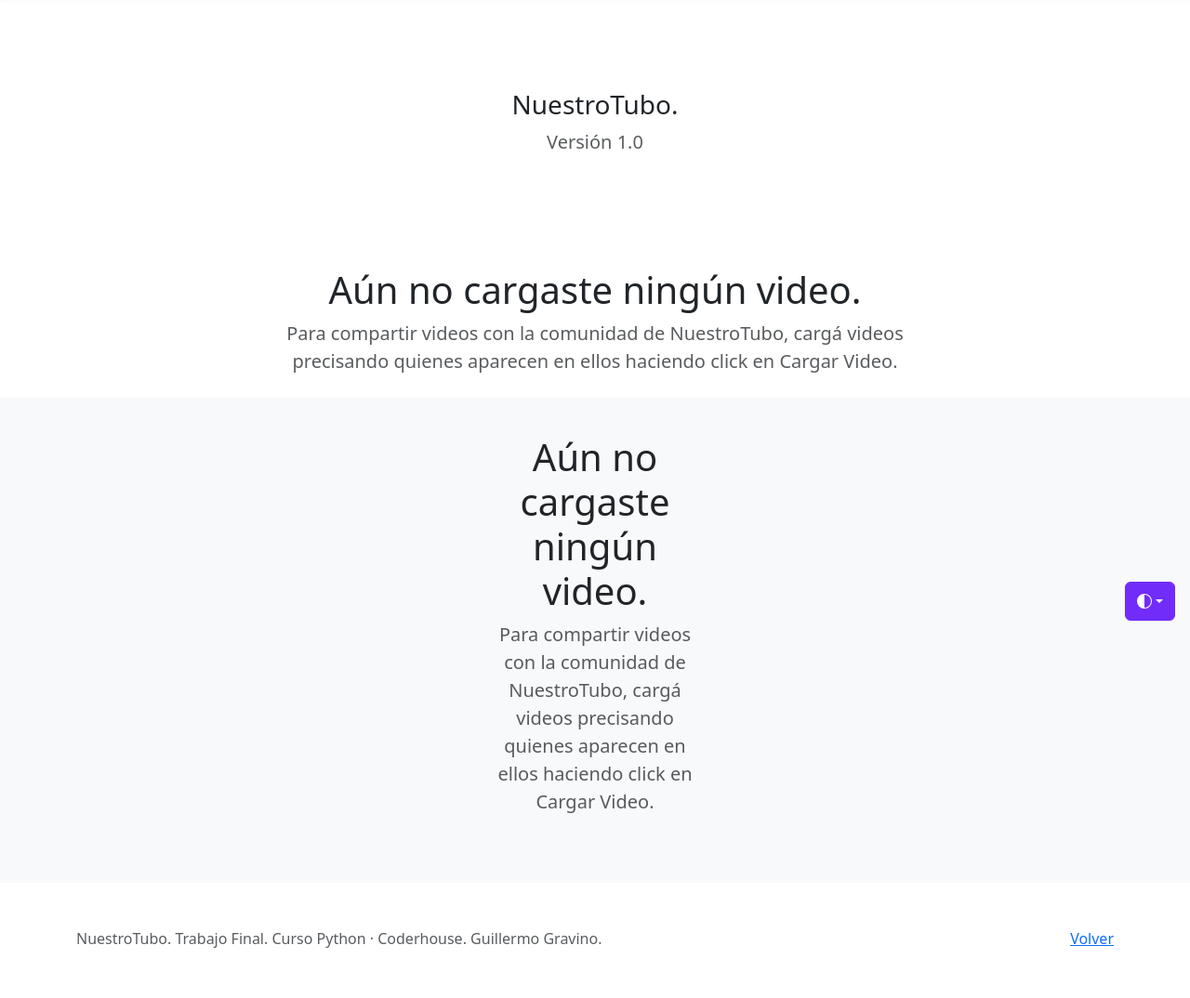
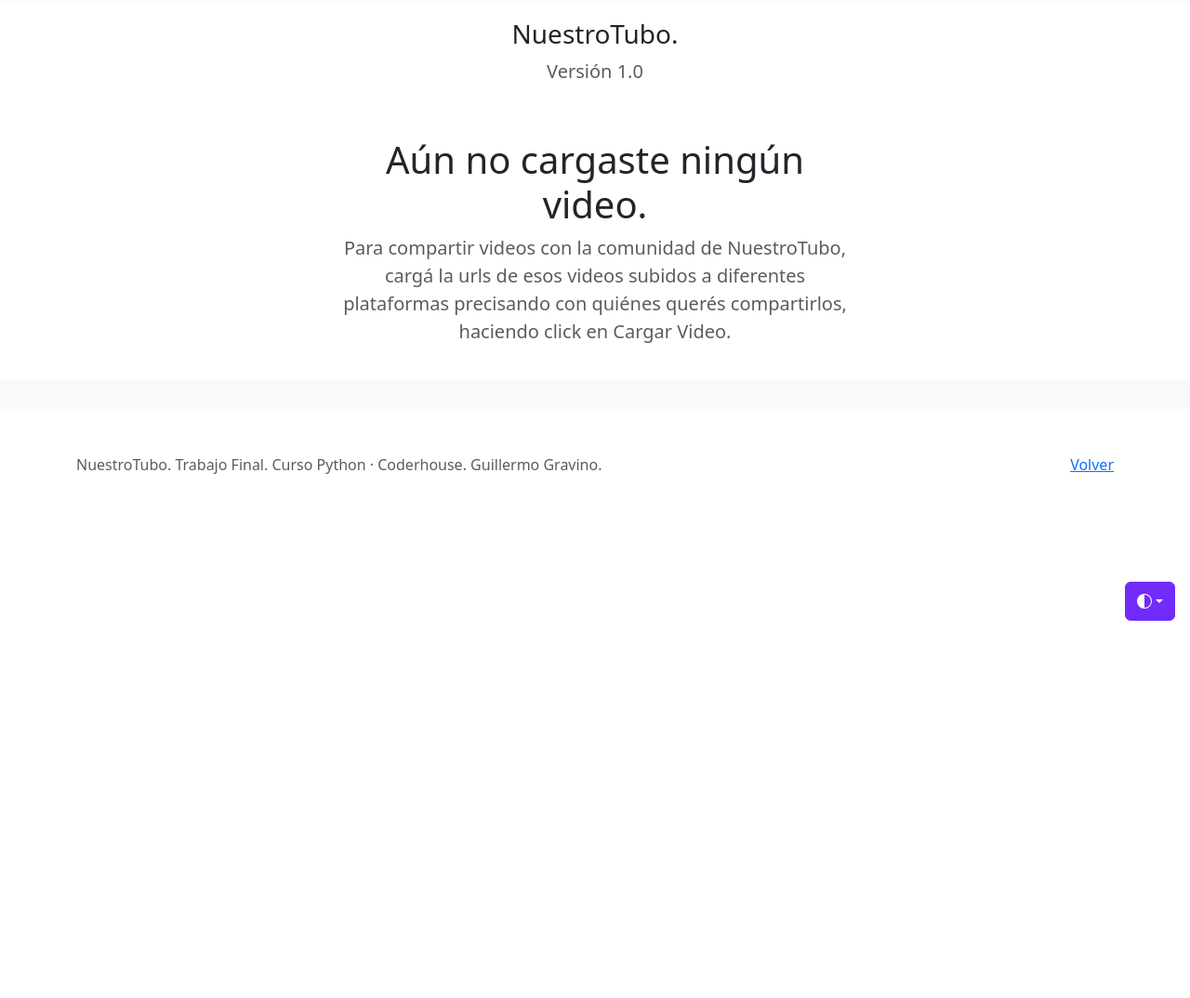
Before and after one commit to willygravino/GUILLERMO-GRAVINO-TRABAJO-FINAL, a Django app: page /videos/list/mine in a window 1280 px wide. Shown: the part 116-1190 px from the top of the page at 93% size. After the commit the page ends 784 px from the top, so only its background shows below. Run offline with Django 4.2, Linux system fonts and the light colour scheme; a user stored in the database is signed in; data comes from the database, SQL or seed files in the repository; both versions use the stored data as it was after the commit; some libraries are stand-ins or nearby versions.

Commit message:
sistema listo para últimos chequeos

```diff
--- a/AdminVideos/templates/AdminVideos/index.html
+++ b/AdminVideos/templates/AdminVideos/index.html
@@ -5,8 +5,8 @@
 {% block principal %}
 
 <main>
-  <section class="py-5 text-center container">
-    <div class="row py-lg-5">
+  <section class="py-3 text-center container">
+    <div class="row py-lg-1">
       <div class="col-lg-6 col-md-8 mx-auto">
         <h3 class="fw-light">NuestroTubo.</h3>
         <p class="lead text-muted">Versión 1.0</p>
@@ -16,14 +16,27 @@
 
   {% if user.is_authenticated %}
     {% if user.profile.nombre_completo and not videos%}
-      {% block mensaje %}{% endblock %}
+      <section class="py-3 text-center container">
+        <div class="row py-lg-1">
+          <div class="col-lg-6 col-md-8 mx-auto">
+            {% block mensaje %}{% endblock %}
+          </div>
+        </div>
+      </section>
+
     {% else %}
-      {% block titulo_ok %}{% endblock %}
+    <section class="py-0 text-center container">
+      <div class="row py-lg-1">
+        <div class="col-lg-6 col-md-8 mx-auto">
+          {% block titulo_ok %}{% endblock %}
+        </div>
+       </div>
+     </section>
     {% endif %}
   {% else %}
-    <section class="py-1 text-center container">
+    <section class="py-0 text-center container">
       <div class="row py-lg-1">
-        <div class="col-lg-8 col-md-8 mx-auto">
+        <div class="col-lg-6 col-md-8 mx-auto">
           <h1 class="fw-light"> Logueate para comenzar. </h1>
           <p>
             <a href="{% url 'login' %}" class="btn btn-primary my-2">Login</a>
@@ -35,8 +48,15 @@
 
 {% endif %}
 
-{% block un_video %}
-{% endblock %}
+<div class="album py-3 bg-body-tertiary">
+  <div class="container">
+      <div class="row row-cols-1 row-cols-sm-2 row-cols-md-3 g-3">
+          {% block un_video %}
+          {% endblock %}
+        </div>
+      </div>
+   </div>
+
 
 </main>
 
--- a/AdminVideos/templates/AdminVideos/video_list_base.html
+++ b/AdminVideos/templates/AdminVideos/video_list_base.html
@@ -4,13 +4,6 @@
 
 {% block un_video %}
 
-<div class="album py-5 bg-body-tertiary">
-    <div class="container">
-        <div class="row row-cols-1 row-cols-sm-2 row-cols-md-3 g-3">
-
-            {% if user.is_authenticated %}
-                {% if videos %}
-                    {% block titulo_ok %} {% endblock %}
 {% for video in videos %}
   <div class="col">
     <div class="card shadow-sm">
@@ -21,29 +14,23 @@
         <p><small class="text-muted">Fecha de captura: {{ video.fecha_video }}</small></p>
         <div class="d-flex justify-content-between align-items-center">
           <div class="btn-group">
-                                <a href="{{video.url_video}}" type="button" class="btn btn-primary my-2"">VER VIDEO</a>
+            <a href="{{video.url_video}}" type="button" class="btn btn-sm btn-outline-primary">VER VIDEO</a>
             <a href="{% url 'videos-detail' video.id %}" type="button" class="btn btn-sm btn-outline-secondary">Detalle del Video</a>
             {% if user.id == video.propietario.id %}
               <a href="{% url 'videos-delete' video.id %}" type="button" class="btn btn-sm btn-outline-secondary">Eliminar</a>
-                                  <a href="{% url 'videos-update' video.id %}" type="button" class="btn btn-sm btn-outline-secondary">Editar</a>
+              <a href="{% url 'videos-update' video.id %}" type="button"  class="btn btn-sm btn-outline-secondary">Editar</a>
           </div>
+        </div>
+             <p></p>
              <small class="text-muted">Subido por mi.</small>
             {% else %}
               <small class="text-muted">Subido por {{ video.propietario }}</small>
-                                {% endif %}
-                            </div>
-                           </div>
-                        </div>
-                      </div>
-
-                    {% endfor %}
-                {% elif user.profile.nombre_completo %}
-                  {% block mensaje %}{% endblock %}
-                {% endif %}
             {% endif %}
 
         </div>
      </div>
   </div>
 
+{% endfor %}
+
 {% endblock %}
--- a/AdminVideos/templates/AdminVideos/videosmine_list.html
+++ b/AdminVideos/templates/AdminVideos/videosmine_list.html
@@ -3,23 +3,10 @@
 {% load static %}
 
 {% block titulo_ok %}
-<section class="py-5 text-center container">
-  <div class="row py-lg-5">
-    <div class="col-lg-6 col-md-8 mx-auto">
       <h1 class="fw-light"> Estos son los videos que cargaste. </h1>
-    </div>
-   </div>
- </section>
-
 {% endblock %}
 
 {% block mensaje %}
-  <section class="py-1 text-center container">
-    <div class="row py-lg-1">
-      <div class="col-lg-8 col-md-8 mx-auto">
         <h1 class="fw-light"> Aún no cargaste ningún video. </h1>
-        <p class="lead text-body-secondary">Para compartir videos con la comunidad de NuestroTubo, cargá videos precisando quienes aparecen en ellos haciendo click en Cargar Video.</p>
-      </div>
-     </div>
-   </section>
+        <p class="lead text-body-secondary">Para compartir videos con la comunidad de NuestroTubo, cargá la urls de esos videos subidos a diferentes plataformas precisando con quiénes querés compartirlos, haciendo click en Cargar Video.</p>
  {% endblock %}
```
Also changed, not shown: AdminVideos/templates/AdminVideos/about.html (+5 -3 lines), AdminVideos/templates/AdminVideos/video_confirm_delete.html (+11 -3 lines), AdminVideos/templates/AdminVideos/video_detail.html (+14 -3 lines), AdminVideos/templates/AdminVideos/video_list.html (+4 -17 lines), db.sqlite3, media/videos/subido_por_Hernan_C.png (added), media/videos/subido_por_Luciana_L.png (added), media/videos/subido_por_martin_s.png (added), media/videos/subido_por_ricky_A.png (added). Lines whose indentation alone changed are shown as unchanged.
